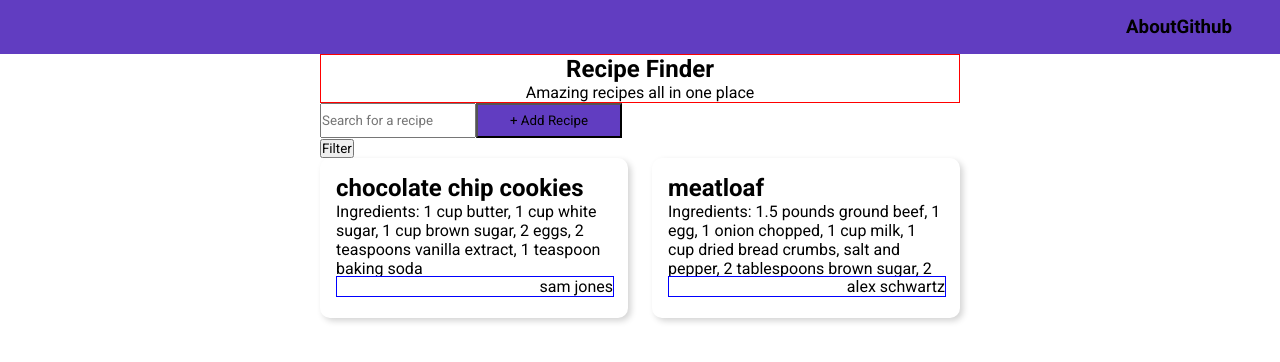
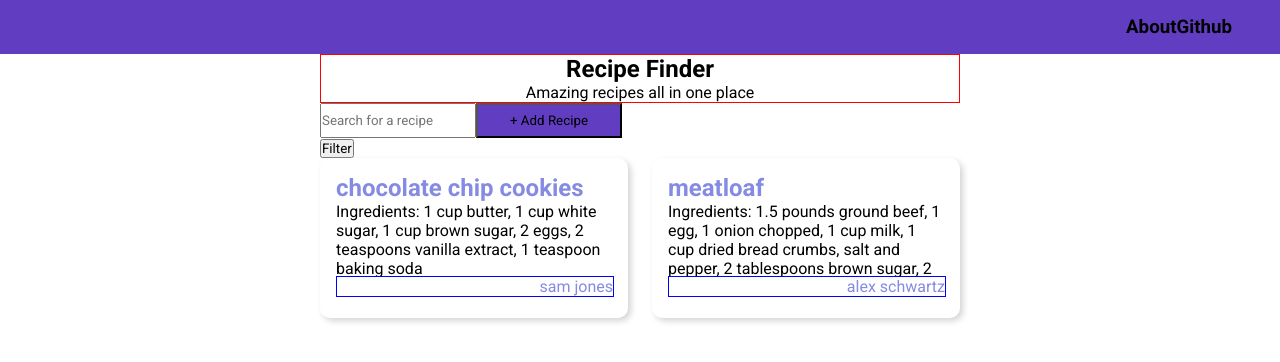
Before and after one commit to christopher-coyne/recipe_finder, a React (Create React App) app: page / in a window 1280 px wide. Shown: the top 362 px of the page. Built offline with nearby package versions, Linux system fonts and the light colour scheme.

Commit message:
filter now fully works

```diff
--- a/src/App.tsx
+++ b/src/App.tsx
@@ -3,19 +3,31 @@ import "./App.css";
 import { ThemeProvider } from "styled-components";
 import Home from "./screens/Home";
 import RecipesContext from "./contexts/RecipesContext";
+import FiltersContext from "./contexts/FiltersContext";
 
 const theme = {
   primary: "#613DC1",
+  secondary: "#858AE3",
+  font: {
+    large: {
+      size: "2.2rem",
+    },
+    medium: {
+      size: "1.25rem",
+    },
+  },
 };
 
 function App() {
   return (
     <RecipesContext>
-      <ThemeProvider theme={theme}>
-        <div className="App">
-          <Home />
-        </div>
-      </ThemeProvider>
+      <FiltersContext>
+        <ThemeProvider theme={theme}>
+          <div className="App">
+            <Home />
+          </div>
+        </ThemeProvider>
+      </FiltersContext>
     </RecipesContext>
   );
 }
--- a/src/components/Filter/Filter.tsx
+++ b/src/components/Filter/Filter.tsx
@@ -1,22 +1,28 @@
-import React from "react";
+import { useContext } from "react";
 import { Container } from "./Filter.style";
 import { useState } from "react";
 import FilterOptions from "./components/FilterOptions/FilterOptions";
 import filterOptionTypes from "../../FilterOptionTypes";
+import {
+  filtersContext,
+  setFiltersContext,
+} from "../../contexts/FiltersContext";
 
 const Filter = () => {
+  const filters: string[] = useContext(filtersContext);
+  const setFilters = useContext(setFiltersContext);
   const [openFilter, setOpenFilter] = useState(false);
-  const [selectedFilters, setSelectedFilters] = useState<string[]>([]);
 
   const addFilter = (filter: string) => {
+    console.log("adding filter...");
     const filtersOfSameType = Object.keys(filterOptionTypes).filter((key) =>
       filterOptionTypes[key].includes(filter)
     )[0];
 
-    const newSelectedFilters = [...selectedFilters];
+    const newSelectedFilters = [...filters];
     let changed = false;
     let ind = 0;
-    for (const f of selectedFilters) {
+    for (const f of filters) {
       if (filterOptionTypes[filtersOfSameType].includes(f)) {
         newSelectedFilters[ind] = filter;
         changed = true;
@@ -28,7 +34,8 @@ const Filter = () => {
       newSelectedFilters.push(filter);
     }
 
-    setSelectedFilters(newSelectedFilters);
+    // setSelectedFilters(newSelectedFilters);
+    setFilters(newSelectedFilters);
     /*
     setSelectedFilters((prevFilters: string[]) => {
       return [...prevFilters, filter];
@@ -37,17 +44,21 @@ const Filter = () => {
   };
 
   const removeFilter = (filter: string) => {
-    setSelectedFilters((prevFilters: string[]) => {
+    setFilters((prevFilters: string[]) => {
       const newFilters = prevFilters.filter((f) => f !== filter);
       return newFilters;
     });
   };
+
+  console.log("filters : ", filters);
+  console.log(" set filters : ", setFilters);
+
   return (
     <Container>
       <button onClick={() => setOpenFilter((prevState) => !prevState)}>
         Filter
       </button>
-      {selectedFilters.map((filter) => {
+      {filters.map((filter) => {
         return <button onClick={() => removeFilter(filter)}>{filter}</button>;
       })}
       <FilterOptions openFilter={openFilter} addFilter={addFilter} />
--- a/src/components/Recipes/Recipes.tsx
+++ b/src/components/Recipes/Recipes.tsx
@@ -2,14 +2,27 @@ import { useContext } from "react";
 import { recipeContext } from "../../contexts/RecipesContext";
 import RecipeCard from "./components/RecipeCard";
 import { Recipe } from "../../types";
+import { filtersContext } from "../../contexts/FiltersContext";
 import { RecipesContainer } from "./Recipes.style";
 
 const Recipes = () => {
   const recipes: Recipe[] = useContext(recipeContext);
+  const selectedFilters = useContext(filtersContext);
   console.log("recipes from recipes : ", recipes);
+
+  const filteredRecipes = selectedFilters.length
+    ? recipes.filter((r) => {
+        for (const f of selectedFilters) {
+          if (r.cuisine !== f && r.type !== f && r.difficulty !== f) {
+            return false;
+          }
+        }
+        return true;
+      })
+    : recipes;
   return (
     <RecipesContainer>
-      {recipes.map((r) => (
+      {filteredRecipes.map((r) => (
         <RecipeCard recipe={r} />
       ))}
     </RecipesContainer>
--- /dev/null
+++ b/src/contexts/FiltersContext.tsx
@@ -0,0 +1,23 @@
+import React from "react";
+import { useState } from "react";
+
+type Props = {
+  children: JSX.Element;
+};
+
+/* figure out what to do here */
+export const filtersContext = React.createContext([] as any);
+export const setFiltersContext = React.createContext({} as any);
+
+const FiltersContext = ({ children }: Props) => {
+  const [filters, setFilters] = useState([]);
+  return (
+    <filtersContext.Provider value={filters}>
+      <setFiltersContext.Provider value={setFilters}>
+        {children}
+      </setFiltersContext.Provider>
+    </filtersContext.Provider>
+  );
+};
+
+export default FiltersContext;
```
